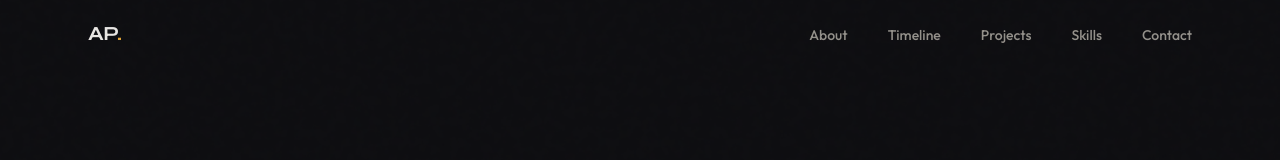
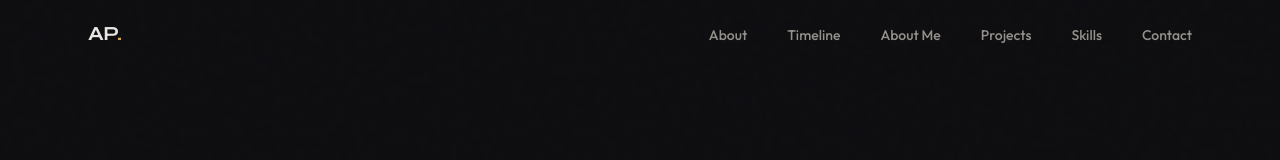
Before and after one commit to Alessandro-git-hub/portfolio, a Vue app: page / in a window 1280 px wide. Shown: the top 160 px of the page. Built offline with nearby package versions, Linux system fonts and the light colour scheme.

Commit message:
feat: add 'About Me' link to navigation bar

```diff
--- a/src/components/NavBar.vue
+++ b/src/components/NavBar.vue
@@ -7,6 +7,7 @@ const isScrolled = ref(false)
 const navLinks = [
   { label: 'About', href: '#about' },
   { label: 'Timeline', href: '#timeline' },
+  { label: 'About Me', href: '#about-me' },
   { label: 'Projects', href: '#projects' },
   { label: 'Skills', href: '#skills' },
   { label: 'Contact', href: '#contact' },
```
